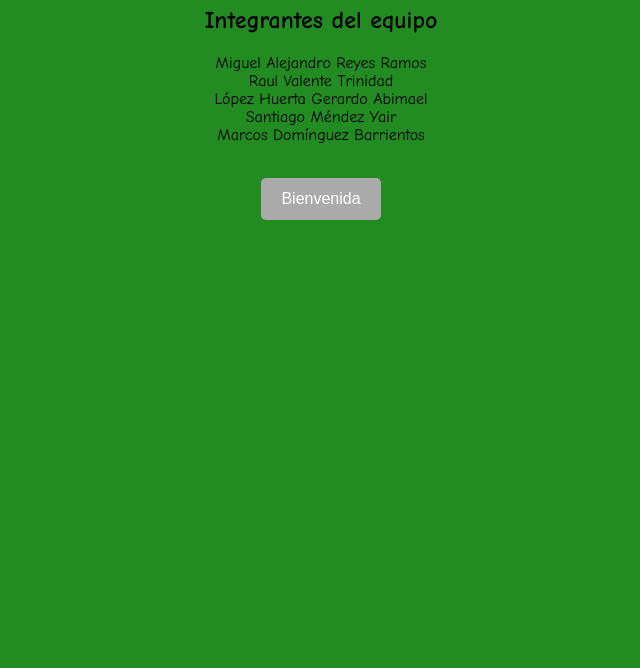
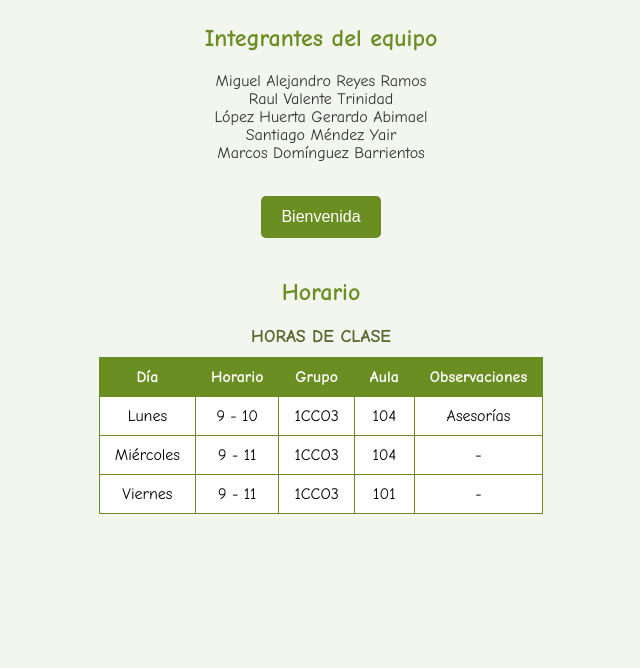
Before and after one commit to Marckjr6272/Bienvendida, a plain HTML site: page index.html in a window 1280 px wide. Shown: the part 132-800 px from the top of the page, without its empty margins (319-959 px from the left). Drawn offline with Linux system fonts and the light colour scheme.

Commit message:
Update index.html

```diff
--- a/index.html
+++ b/index.html
@@ -3,27 +3,66 @@
 <head>
     <meta charset="UTF-8">
     <title>Desarrollo de aplicaciones WEB</title>
+
     <style>
         body {
             font-family: "Comic Sans MS", "Comic Sans", cursive;
             text-align: center;
-            background-color: #228B22;
+            background-color: #f3f5ef;
             padding-top: 50px;
         }
+
         h1 {
+            color: #556B2F;
+        }
+
+        h2 {
+            color: #6B8E23;
+            margin-top: 40px;
+        }
+
+        p {
             color: #333;
+            font-size: 16px;
         }
+
         button {
             padding: 12px 20px;
             font-size: 16px;
             cursor: pointer;
-            background-color: #AAAAAA;
+            background-color: #6B8E23;
             color: white;
             border: none;
             border-radius: 5px;
         }
+
         button:hover {
             background-color: #556B2F;
+        }
+
+        table {
+            margin: 0 auto;
+            border-collapse: collapse;
+            margin-top: 20px;
+            background-color: #ffffff;
+        }
+
+        th, td {
+            border: 1px solid #6B8E23;
+            padding: 10px 15px;
+        }
+
+        th {
+            background-color: #6B8E23;
+            color: white;
+        }
+
+        caption {
+            caption-side: top;
+            font-size: 18px;
+            font-weight: bold;
+            color: #556B2F;
+            margin-bottom: 10px;
         }
     </style>
 </head>
@@ -44,6 +83,40 @@
 
     <button onclick="mostrarBienvenida()">Bienvenida</button>
 
+    <h2>Horario</h2>
+
+    <table>
+        <caption>HORAS DE CLASE</caption>
+        <tr>
+            <th>Día</th>
+            <th>Horario</th>
+            <th>Grupo</th>
+            <th>Aula</th>
+            <th>Observaciones</th>
+        </tr>
+        <tr>
+            <td>Lunes</td>
+            <td>9 - 10</td>
+            <td>1CCO3</td>
+            <td>104</td>
+            <td>Asesorías</td>
+        </tr>
+        <tr>
+            <td>Miércoles</td>
+            <td>9 - 11</td>
+            <td>1CCO3</td>
+            <td>104</td>
+            <td>-</td>
+        </tr>
+        <tr>
+            <td>Viernes</td>
+            <td>9 - 11</td>
+            <td>1CCO3</td>
+            <td>101</td>
+            <td>-</td>
+        </tr>
+    </table>
+
     <script>
         function mostrarBienvenida() {
             alert("Bienvenidos al curso Desarrollo de aplicaciones WEB");
@@ -52,5 +125,3 @@
 
 </body>
 </html>
-
-</html>
```
